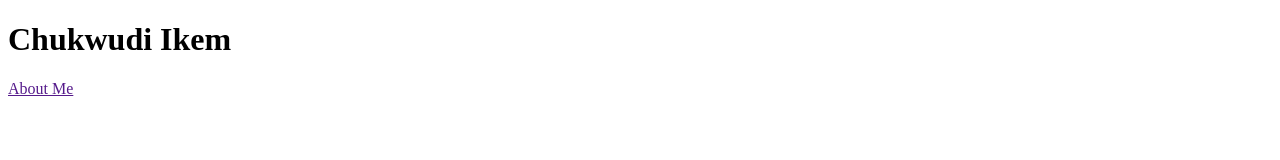
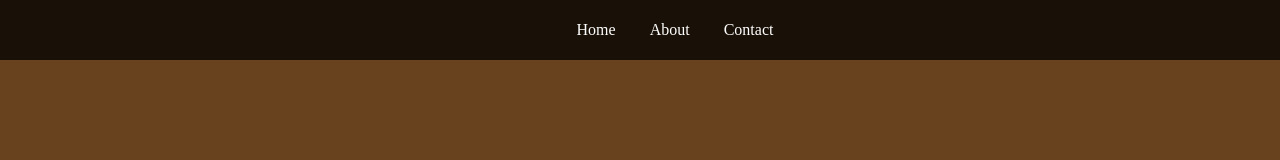
Before and after one commit to Super-Rogatory/portfolio, a plain HTML site: page index.html in a window 1280 px wide. Drawn offline with Linux system fonts and the light colour scheme.

Commit message:
Layout WireFrame: In Progress 08/25/2020

```diff
--- a/css/style.css
+++ b/css/style.css
@@ -0,0 +1,22 @@
+body {
+    background-color: rgb(104, 66, 30); /* the alpha at 0.9 produces a very appealing color for my eyes */
+    margin: 0;
+    padding: 0;
+}
+header {
+    background-color: rgba(0, 0, 0, 0.76);
+    width: 100%;
+}
+.nav-bar{
+    margin: 0;
+    padding: 5px 0;
+}
+.nav-bar ul{
+    list-style-type: none;
+    text-align: center;
+}
+.nav-bar li{
+    display: inline-block;
+    padding-left: 30px;
+    color: white;
+}
--- a/index.html
+++ b/index.html
@@ -1,32 +1,35 @@
 <!DOCTYPE html>
 <html>
     <head>
+        <meta charset="UTF-8">
         <title>Super-Rogatory</title>
         <link href="css/style.css" type="text/css" rel="stylesheet"/>
     </head>
 
     <body>
-        <div id="page">
         <header>
-                <h1>Chukwudi Ikem</h1>
-                <nav>
-                    <!-- Navigation Elements for Hyperlinks-->
-                    <section class="someStyleSelectorThatLinesUpTheElements">
-                        <p><a href="">About Me</a></p>
-                    </section>
+            <nav class="nav-bar">
+                <ul>
+                    <li>Home</li>
+                    <li>About</li>
+                    <li>Contact</li>
+                </ul>
             </nav>
         </header>
 
         <main>
+            <section class = "">
 
+            </section>
+            <aside>
+
+            </aside>
         </main>
 
         <footer>
 
         </footer>
 
-
-        </div>
     </body>
 
 
```
Also changed, not shown: leetcode/linkedlistcycle.js (added, +25 -0 lines), images/githublogo.png (added), images/linkedin.png (added). Lines whose indentation alone changed are shown as unchanged.
